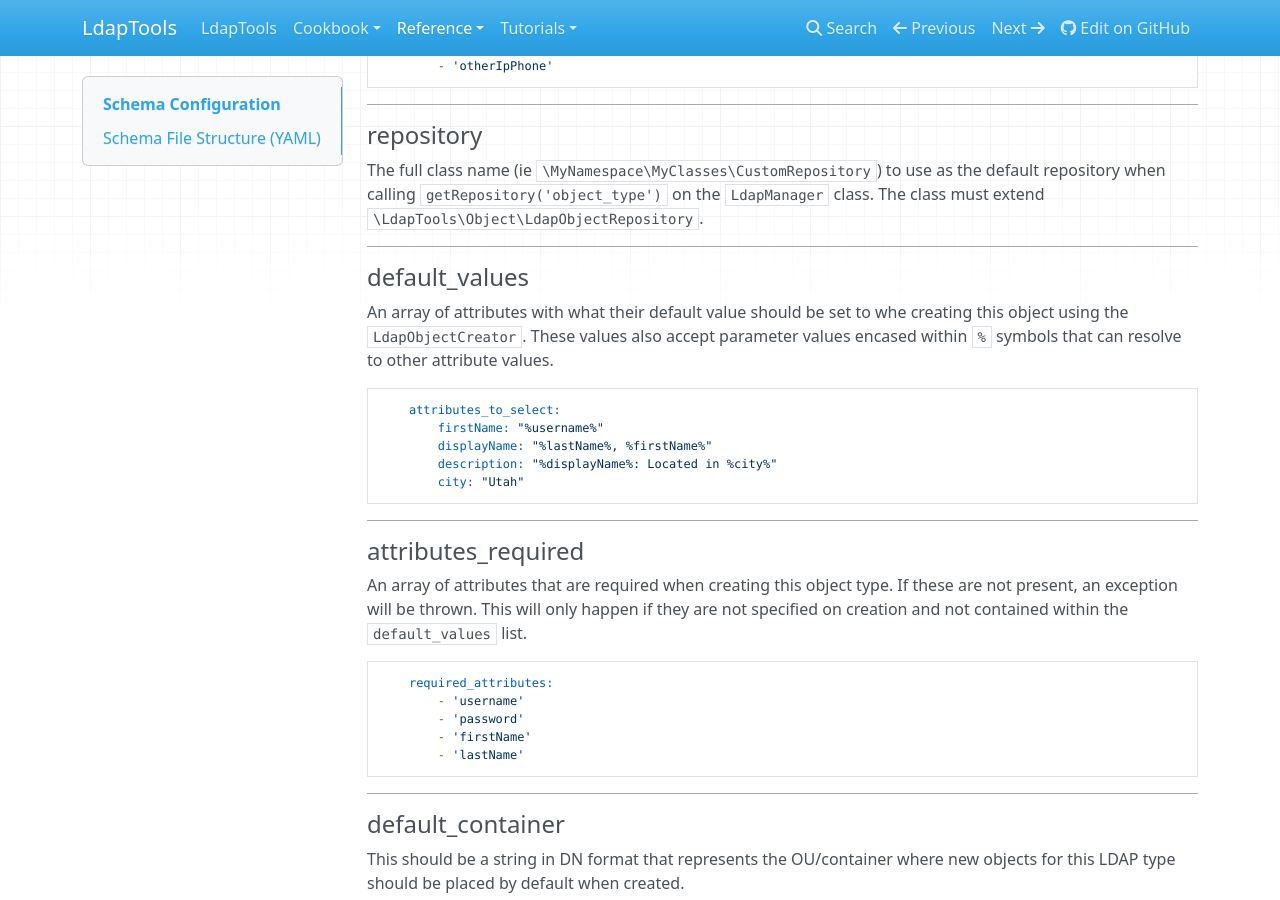
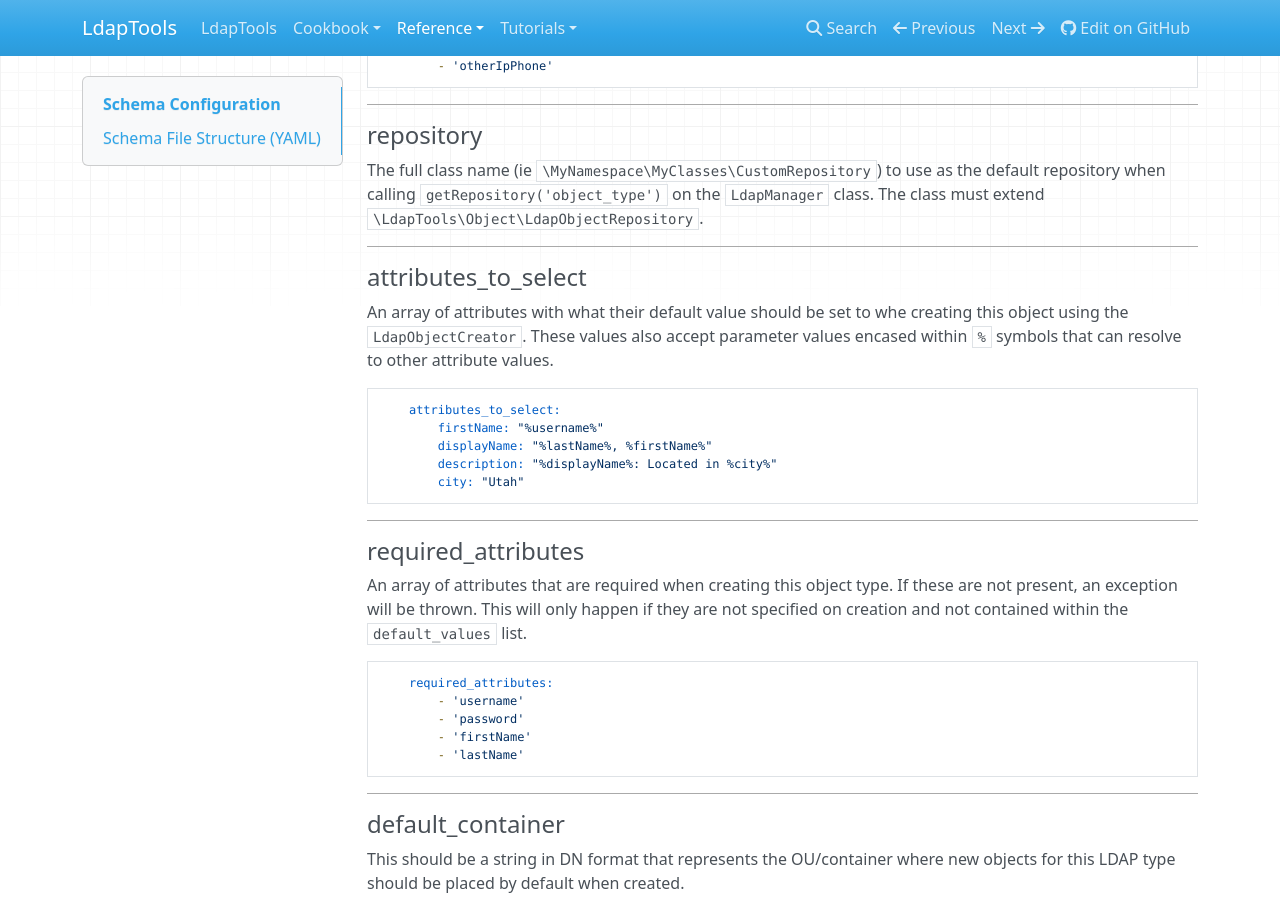
Before and after one commit to ldaptools/ldaptools, an MkDocs documentation site: the page built from docs/en/reference/Schema-Configuration.md, in a window 1280 px wide and 900 px high, scrolled down 2659 px. Built offline with MkDocs 1.6.1, drawn with Linux system fonts in a browser that asks for light colours; nearby versions of some CDN libraries.

Commit message:
Correct some documentation.

````diff
--- a/docs/en/reference/Schema-Configuration.md
+++ b/docs/en/reference/Schema-Configuration.md
@@ -142,7 +142,7 @@ The full class name (ie `\MyNamespace\MyClasses\CustomRepository`) to use as the
  `getRepository('object_type')` on the `LdapManager` class. The class must extend `\LdapTools\Object\LdapObjectRepository`.
 
 --------------------
-#### default_values
+#### attributes_to_select
 
 An array of attributes with what their default value should be set to whe creating this object using the
 `LdapObjectCreator`. These values also accept parameter values encased within `%` symbols that can resolve to other
@@ -157,7 +157,7 @@ attribute values.
 ```
 
 --------------------
-#### attributes_required
+#### required_attributes
 
 An array of attributes that are required when creating this object type. If these are not present, an exception will be
 thrown. This will only happen if they are not specified on creation and not contained within the `default_values` list.
````
